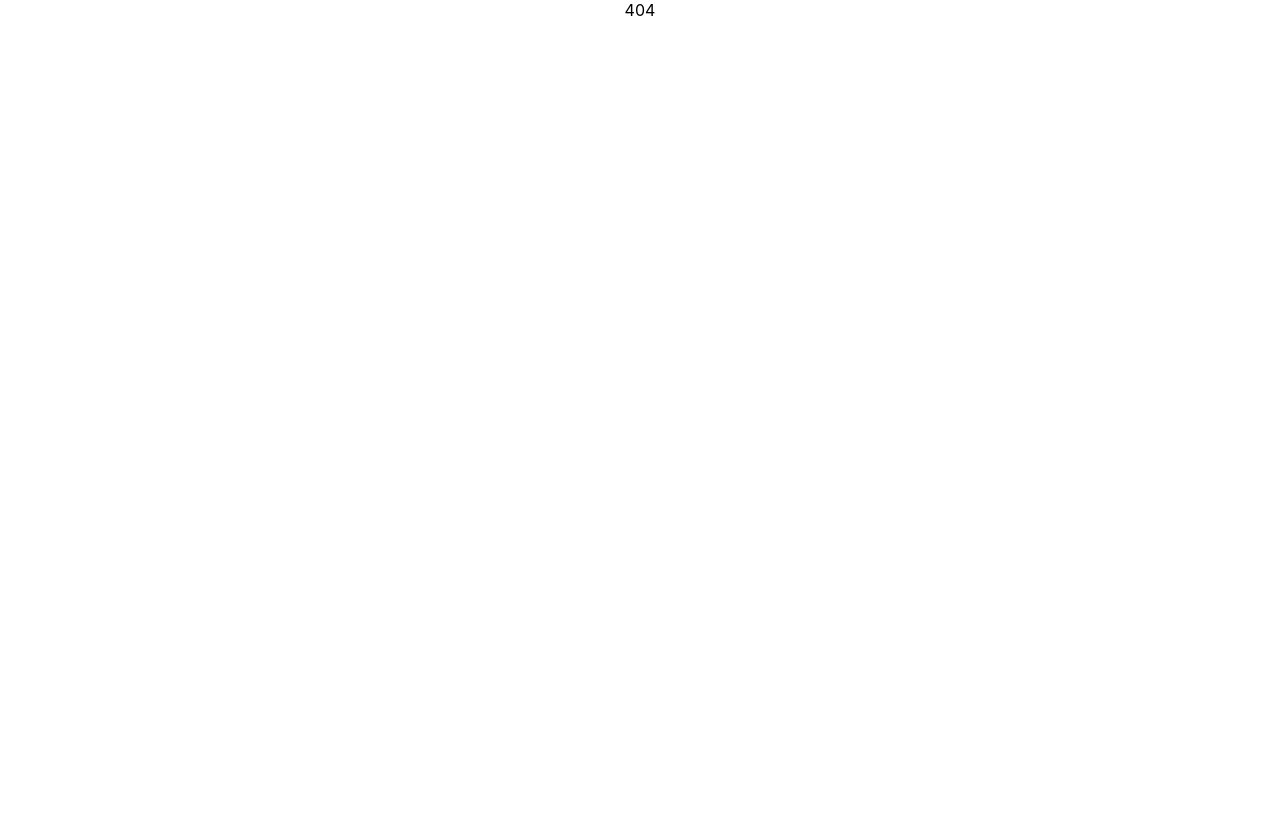
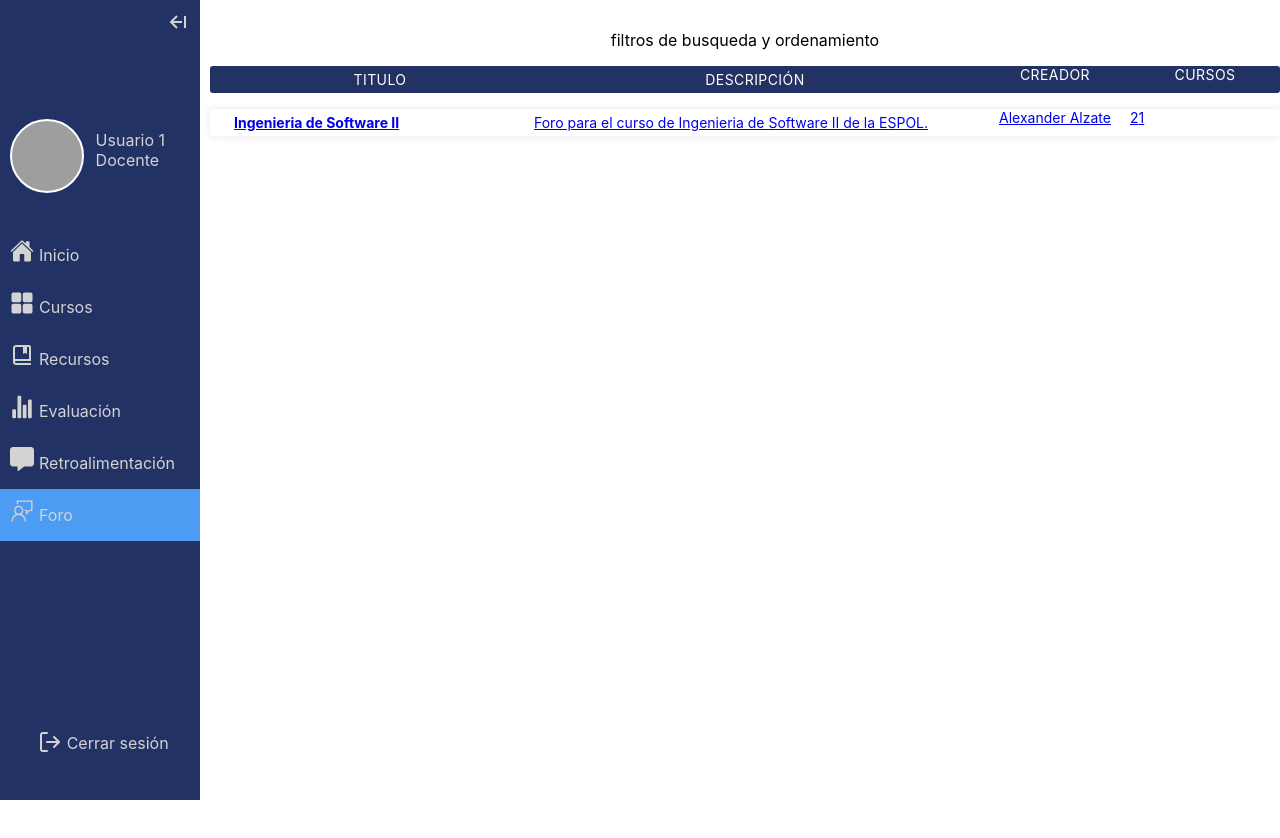
Before and after one commit to Aalzate95/Iot-cloud-front, a React (Create React App) app: page /foros in a window 1280 px wide. Shown: the top 838 px of the page. Before the commit the page ends 800 px from the top, so only its background shows below. Built offline with nearby package versions, Linux system fonts and the light colour scheme; grey boxes are pictures that could not be loaded.

Commit message:
Estructura base del foro

```diff
--- a/src/Routes.js
+++ b/src/Routes.js
@@ -13,7 +13,8 @@ import Dashboard from "./components/dashboard/Dashboard";
 import Resources from "./views/resources/Resources";
 import Papers from "./views/resources/papers/Papers";
 import CreatePaper from "./views/resources/papers/CreatePaper";
-
+import Foro from "./views/foro/Foro";
+import TemplateForo from "./views/foro/TemplateForo";
 import datosRecursos from "./data/dataResources.json";
 
 const Routes = () => {
@@ -81,6 +82,20 @@ const Routes = () => {
                     </Dashboard>
                 </Route>
 
+                <Route path="/foros">
+                    <Dashboard>
+                        <Foro
+                        />
+                    </Dashboard>
+                </Route>
+
+                <Route path="/foro/:id">
+                    <Dashboard>
+                        <TemplateForo
+                        />
+                    </Dashboard>
+                </Route>
+
                 <Route component={NotFound}/>
 
             </Switch>
--- a/src/components/navBar/NavBar.js
+++ b/src/components/navBar/NavBar.js
@@ -5,7 +5,7 @@ import { FiLogOut } from "react-icons/fi";
 import {IoHome,IoStatsChart,IoGrid} from "react-icons/io5";
 import { FaCommentAlt } from "react-icons/fa";
 import {BiArrowFromRight, BiArrowFromLeft,BiBookBookmark} from "react-icons/bi";
-
+import { VscFeedback } from "react-icons/vsc";
 
 const usuario = {
     name:"Usuario 1",
@@ -79,6 +79,12 @@ const NavBar = () => {
                             </div>
                             <p>Retroalimentación</p>
                         </NavLink>
+                        <NavLink className="Nav_link" activeClassName="activeRoute" to="/foros" activeStyle={activeStyles}>
+                            <div className="icon">
+                                <VscFeedback/>
+                            </div>
+                            <p>Foro</p>
+                        </NavLink>
                 </div>
                 <div className="NavBar-logout">
                     <div className="icon">
--- /dev/null
+++ b/src/views/foro/Foro.css
@@ -0,0 +1,7 @@
+.Foro{
+    padding-top:30px;
+}
+
+.table-row:hover{
+    cursor: pointer;
+}
--- /dev/null
+++ b/src/views/foro/Foro.js
@@ -0,0 +1,94 @@
+import React,{useState,useEffect} from "react";
+import "./Foro.css";
+import { Link } from "react-router-dom";
+
+const data = {
+    prev:"",
+    next:"",
+    results:[
+        {
+            id:1,
+            title:"Ingenieria de Software II",
+            description:"Foro para el curso de Ingenieria de Software II de la ESPOL.",
+            user:"Alexander Alzate",
+            courses:[2,1],
+            topics:[
+                {
+                    id:"",
+                    title:"",
+                    description:"",
+                    user:"",
+                    replies:[
+                        {
+                            id:"",
+                            content:"",
+                            creationDate:"",
+                            updateDate:"",
+                            deleted:"",
+                            user:""
+                        },
+                        {
+                            id:"",
+                            content:"",
+                            creationDate:"",
+                            updateDate:"",
+                            deleted:"",
+                            user:""
+                        }
+                    ]
+
+                },
+                {
+                    title:"",
+                    description:"",
+                    creator:"",
+                }
+            ]
+        }
+    ]
+};
+
+const Foro = () => {
+    const[foros, setForos] = useState([]);
+    /* const history = useHistory(); */
+
+    useEffect(() => {
+        setForos(data.results);
+      }, [data]);
+
+    console.log(foros);
+
+    return (
+        <div className="Foro">
+            <div>
+                filtros de busqueda y ordenamiento
+            </div>
+            <ul className="table-style">
+                <li className="table-header">
+                    <div className="col0"></div>
+                    <div className="col1">Titulo</div>
+                    <div className="col2">Descripción</div>
+                    <div className="col3">Creador</div>
+                    <div className="col4">cursos</div>
+                </li>
+            </ul>
+            <ul className="content-table-style">
+                {
+                    foros.map((foro,index)=>{
+                        return(
+                            <Link className="table-row" key={index} to={`/foro/${foro.id}`}>
+                                <div className="col0"></div>
+                                <div className="col1 bold">{foro.title}</div>
+                                <div className="col2">{foro.description}</div>
+                                <div className="col3">{foro.user}</div>
+                                <div className="col4">{foro.courses}</div>
+                            </Link>
+                            );
+                    })
+                }
+            </ul>
+        </div>
+     );
+};
+
+export default Foro;
--- /dev/null
+++ b/src/views/foro/TemplateForo.js
@@ -0,0 +1,16 @@
+import React from "react";
+import { useParams } from "react-router-dom";
+
+
+const TemplateForo = () => {
+
+    const {id} = useParams();
+
+    return (
+        <div>
+            <h1>el id es: {id}</h1>
+        </div>
+     );
+};
+
+export default TemplateForo;
```
